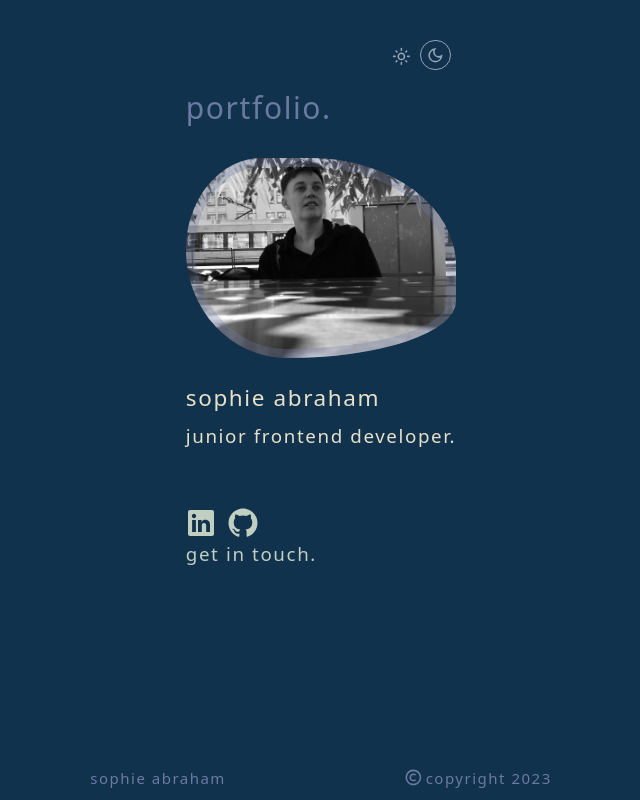
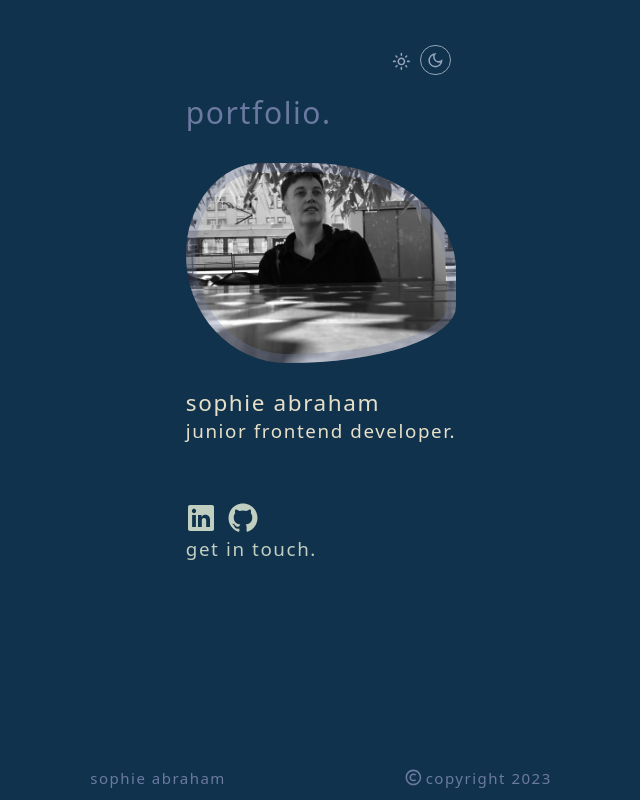
Before and after one commit to sophieAbraham/portfolio, a React (Vite) app: page / in a window 1280 px wide. Shown: the whole page, without its empty margins (319-959 px from the left). Built offline with nearby package versions, Linux system fonts and the light colour scheme.

Commit message:
+ modified headlines

```diff
--- a/src/js/App.jsx
+++ b/src/js/App.jsx
@@ -64,7 +64,7 @@ function App() {
         <div className="home__img bg-img-bg bg-center bg-no-repeat bg-cover shadow-3xl justify-self-center w-3/4 sm:w-full h-1/3 my-5"></div>
 
         <h2 className='dark:text-beige text-darkblue text-3xl sm:text-4xl mt-6'>sophie abraham</h2>
-        <h3 className='dark:text-beige text-darkblue text-2xl sm:text-3xl mt-6'>junior frontend developer.</h3>
+        <h3 className='dark:text-beige text-darkblue text-2xl sm:text-3xl mt-1 sm:mt-2'>junior frontend developer.</h3>
 
         <div className='flex justify-center items-start dark:text-pastellgreen text-pastellblue text-4xl sm:text-5xl mt-24'>
           <a
```
